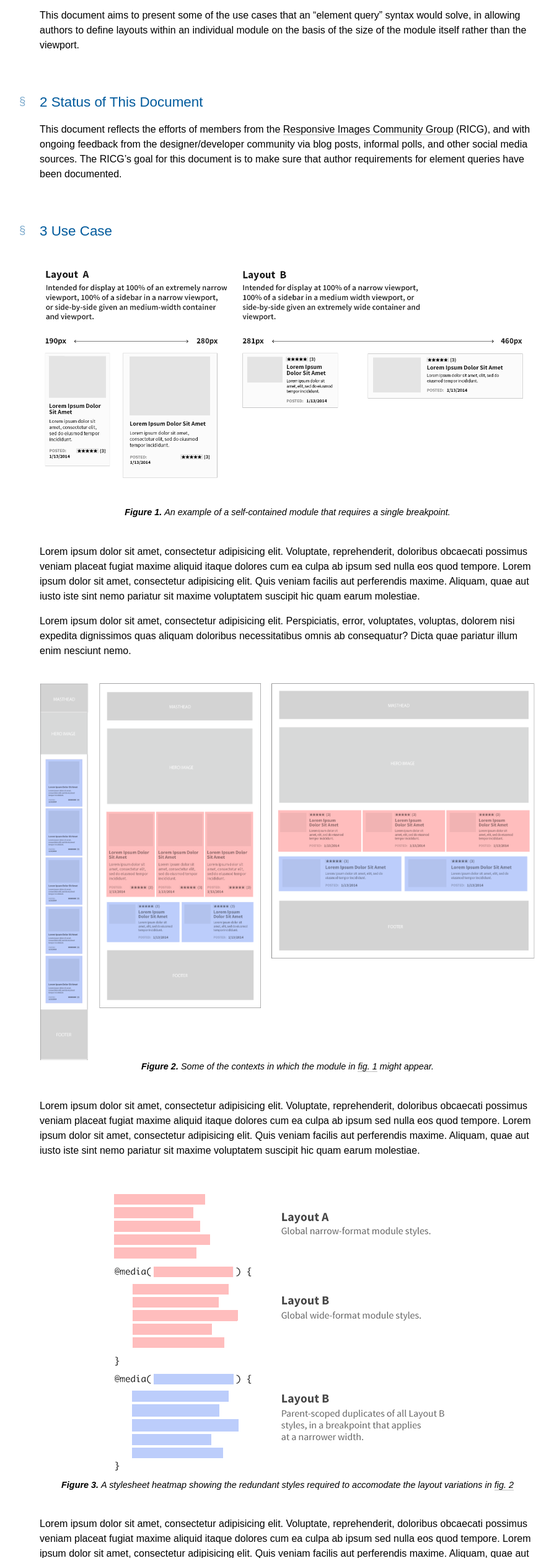
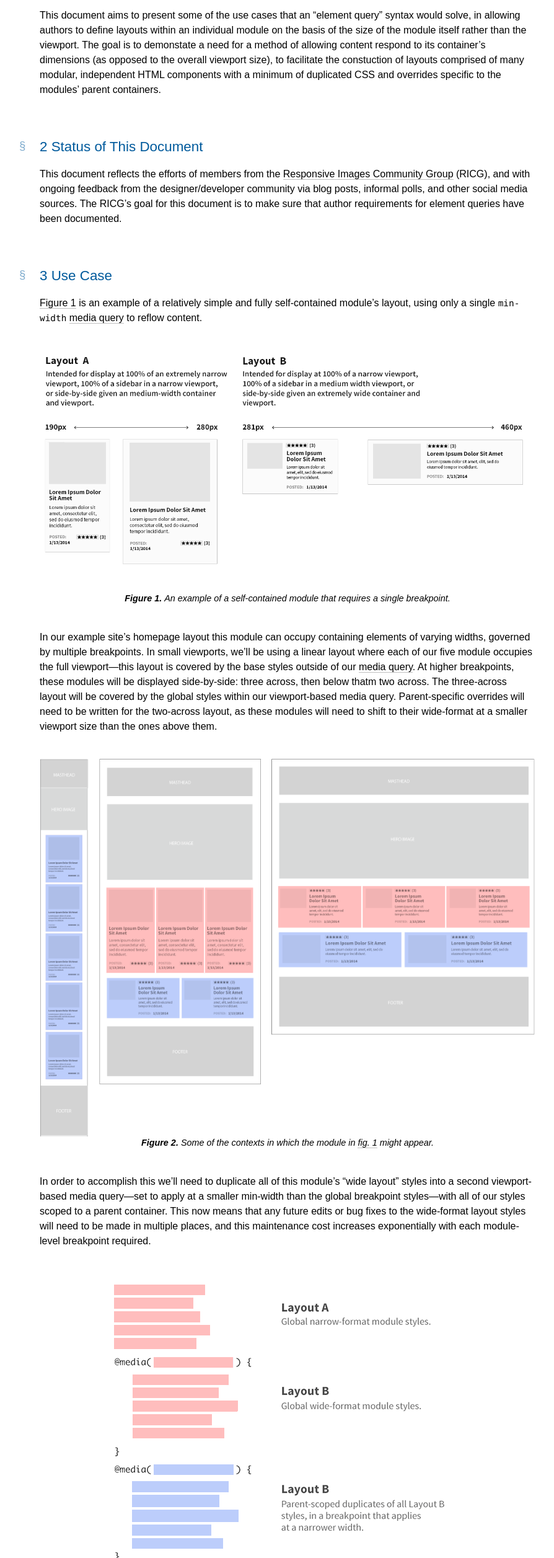
Before and after one commit to WICG/cq-usecases, a plain HTML site: page index.html in a window 1280 px wide. Shown: the part 2168-4681 px from the top of the page at 62% size, without its empty margins (203-1097 px from the left). Drawn offline with Linux system fonts and the light colour scheme.

Commit message:
Rough use case write-up.

```diff
--- a/index.html
+++ b/index.html
@@ -595,7 +595,7 @@ Parts of this work may be from another specification document.  If so, those par
 
 <p>Given a complex responsive layout, developers often require a more granular level of control over how the contents of an individual module  will respond relative to the size of their parent container rather than the viewport size. This is prohibitive to the goal of creating modular, independent components, often requiring a number of redundant CSS, complex exception cases, and workarounds, and the problem compounds itself depending on how dramatically a module adapts at each of its breakpoints.</p>
 
-<p>This document aims to present some of the use cases that an “element query” syntax would solve, in allowing authors to define layouts within an individual module on the basis of the size of the module itself rather than the viewport.</p>
+<p>This document aims to present some of the use cases that an “element query” syntax would solve, in allowing authors to define layouts within an individual module on the basis of the size of the module itself rather than the viewport. The goal is to demonstate a need for a method of allowing content respond to its container’s dimensions (as opposed to the overall viewport size), to facilitate the constuction of layouts comprised of many modular, independent HTML components with a minimum of duplicated CSS and overrides specific to the modules’ parent containers.</p>
 
 <h2 class="heading settled heading" data-level=2 id=status><span class=secno>2 </span><span class=content>Status of This Document</span><a class=self-link href=#status></a></h2>
 
@@ -603,57 +603,54 @@ Parts of this work may be from another specification document.  If so, those par
 
 <h2 class="heading settled heading" data-level=3 id=usecase><span class=secno>3 </span><span class=content>Use Case</span><a class=self-link href=#usecase></a></h2>
 
-
+<a href=#fig-1>Figure 1</a> is an example of a relatively simple and fully self-contained module’s layout, using only a single <code>min-width</code> <a href=http://dev.w3.org/csswg/mediaqueries-4/#media-query>media query</a> to reflow content.
 
 <figure id=fig-1>
 	<img src=images/module-layout2.gif>
 	<figcaption>An example of a self-contained module that requires a single breakpoint.</figcaption>
 </figure>
 
-<p>Lorem ipsum dolor sit amet, consectetur adipisicing elit. Voluptate, reprehenderit, doloribus obcaecati possimus veniam placeat fugiat maxime aliquid itaque dolores cum ea culpa ab ipsum sed nulla eos quod tempore. Lorem ipsum dolor sit amet, consectetur adipisicing elit. Quis veniam facilis aut perferendis maxime. Aliquam, quae aut iusto iste sint nemo pariatur sit maxime voluptatem suscipit hic quam earum molestiae.</p>
-
-<p>Lorem ipsum dolor sit amet, consectetur adipisicing elit. Perspiciatis, error, voluptates, voluptas, dolorem nisi expedita dignissimos quas aliquam doloribus necessitatibus omnis ab consequatur? Dicta quae pariatur illum enim nesciunt nemo.</p>
+<p>In our example site’s homepage layout this module can occupy containing elements of varying widths, governed by multiple breakpoints. In small viewports, we’ll be using a linear layout where each of our five module occupies the full viewport—this layout is covered by the base styles outside of our <a href=http://dev.w3.org/csswg/mediaqueries-4/#media-query>media query</a>. At higher breakpoints, these modules will be displayed side-by-side: three across, then below thatm two across. The three-across layout will be covered by the global styles within our viewport-based media query. Parent-specific overrides will need to be written for the two-across layout, as these modules will need to shift to their wide-format at a smaller viewport size than the ones above them.</p>
 
 <figure id=fig-2>
 	<img src=images/eq-layout1-modules.gif>
 	<figcaption>Some of the contexts in which the module in <a href=#fig-1>fig. 1</a> might appear.</figcaption>
 </figure>
 
-<p>Lorem ipsum dolor sit amet, consectetur adipisicing elit. Voluptate, reprehenderit, doloribus obcaecati possimus veniam placeat fugiat maxime aliquid itaque dolores cum ea culpa ab ipsum sed nulla eos quod tempore. Lorem ipsum dolor sit amet, consectetur adipisicing elit. Quis veniam facilis aut perferendis maxime. Aliquam, quae aut iusto iste sint nemo pariatur sit maxime voluptatem suscipit hic quam earum molestiae.</p>
+<p>In order to accomplish this we’ll need to duplicate all of this module’s “wide layout” styles into a second viewport-based media query—set to apply at a smaller min-width than the global breakpoint styles—with all of our styles scoped to a parent container. This now means that any future edits or bug fixes to the wide-format layout styles will need to be made in multiple places, and this maintenance cost increases exponentially with each module-level breakpoint required.</p>
 
 <figure id=fig-3>
 	<img src=images/eq-heatmap1.gif>
 	<figcaption>A stylesheet heatmap showing the redundant styles required to accomodate the layout variations in <a href=#fig-2>fig. 2</a> </figcaption>
 </figure>
 
-<p>Lorem ipsum dolor sit amet, consectetur adipisicing elit. Voluptate, reprehenderit, doloribus obcaecati possimus veniam placeat fugiat maxime aliquid itaque dolores cum ea culpa ab ipsum sed nulla eos quod tempore. Lorem ipsum dolor sit amet, consectetur adipisicing elit. Quis veniam facilis aut perferendis maxime. Aliquam, quae aut iusto iste sint nemo pariatur sit maxime voluptatem suscipit hic quam earum molestiae.</p>
+<p>Similarly, introducing a new context unlike the previous two—shown in <a href=#fig-4>figure 4</a> with the introduction of a “sidebar” on an interior page layout—means duplicating or overriding all of our module’s media queries yet again.</p>
 
 <figure id=fig-4>
 	<img src=images/eq-layout2-modules.gif>
 	<figcaption>A wireframe introducing a new context for the modules in <a href=#fig-1>fig. 1</a>, where no breakpoint should apply</figcaption>
 </figure>
 
-<p>Lorem ipsum dolor sit amet, consectetur adipisicing elit. Voluptate, reprehenderit, doloribus obcaecati possimus veniam placeat fugiat maxime aliquid itaque dolores cum ea culpa ab ipsum sed nulla eos quod tempore. Lorem ipsum dolor sit amet, consectetur adipisicing elit. Quis veniam facilis aut perferendis maxime. Aliquam, quae aut iusto iste sint nemo pariatur sit maxime voluptatem suscipit hic quam earum molestiae.</p>
+<p>The module in this new sidebar context will never need to reflow to the wide-screen layout, and as such we’re left with two options: scoping all of our modules—with the exception of the two-across layout—to a parent class, or introducing a new media query that overrides all of our wide-layout styles based on the sidebar’s parent class. Despite the relative simplicity of our module and our overall page layouts, we’re left with a bloated and difficult to maintain stylesheet.</p>
 
 <figure id=fig-5>
 	<img src=images/eq-heatmap2.gif>
 	<figcaption>A stylesheet heatmap showing added redundancy and rewriting of existing styles required to accomodate the layout variation in <a href=#fig-4>fig. 4</a> </figcaption>
 </figure>
 
-<p>Lorem ipsum dolor sit amet, consectetur adipisicing elit. Voluptate, reprehenderit, doloribus obcaecati possimus veniam placeat fugiat maxime aliquid itaque dolores cum ea culpa ab ipsum sed nulla eos quod tempore. Lorem ipsum dolor sit amet, consectetur adipisicing elit. Quis veniam facilis aut perferendis maxime. Aliquam, quae aut iusto iste sint nemo pariatur sit maxime voluptatem suscipit hic quam earum molestiae.</p>
-
-<figure id=fig-6>
-	<img src=images/eq-heatmap3.gif>
-	<figcaption>A stylesheet heatmap showing a lack of redundancy when accomodating the layout variations in <a href=#fig-2>fig. 2</a> and <a href=#fig-4>fig. 4</a>, given a native “element queries” solution</figcaption>
-</figure>
-
-<p>Lorem ipsum dolor sit amet, consectetur adipisicing elit. Voluptate, reprehenderit, doloribus obcaecati possimus veniam placeat fugiat maxime aliquid itaque dolores cum ea culpa ab ipsum sed nulla eos quod tempore. Lorem ipsum dolor sit amet, consectetur adipisicing elit. Quis veniam facilis aut perferendis maxime. Aliquam, quae aut iusto iste sint nemo pariatur sit maxime voluptatem suscipit hic quam earum molestiae.</p>
+<p>What this document proposes is the addition of an “element query” syntax, allowing breakpoints to be applied based on the width of a parent container. For the purposes of this example, we would be then be able to scope out modules’ layouts to the size of the module itself.</p>
 
 <figure id=fig-7>
 	<img src=images/eq-all-layouts-fixed.gif>
 	<figcaption>A wireframe illustrating how a single module addresses all potential layout contexts <a href=#fig-2>fig. 2</a> and <a href=#fig-4>fig. 4</a>, given a native “element queries” solution</figcaption>
 </figure>
 
+<p>In doing so, we’re able to assemble a layout without parent-specific media queries, styles, or overrides.</p>
+
+<figure id=fig-6>
+	<img src=images/eq-heatmap3.gif>
+	<figcaption>A stylesheet heatmap showing a lack of redundancy when accomodating the layout variations in <a href=#fig-2>fig. 2</a> and <a href=#fig-4>fig. 4</a>, given a native “element queries” solution</figcaption>
+</figure>
 
 <h2 class="heading settled heading" data-level=4 id=acks><span class=secno>4 </span><span class=content>Acknowledgements</span><a class=self-link href=#acks></a></h2>
 
```
Also changed, not shown: 1 other file.
